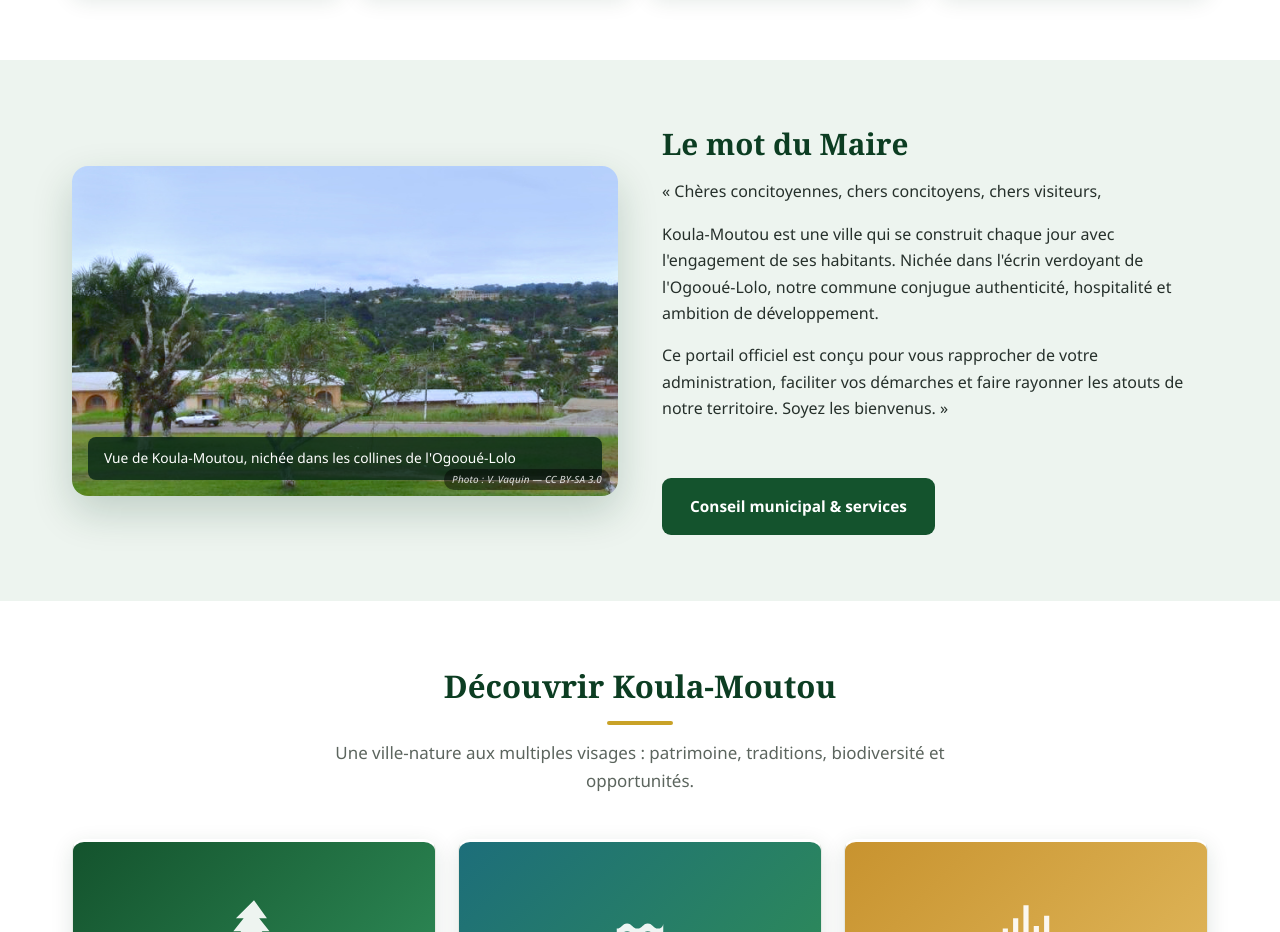
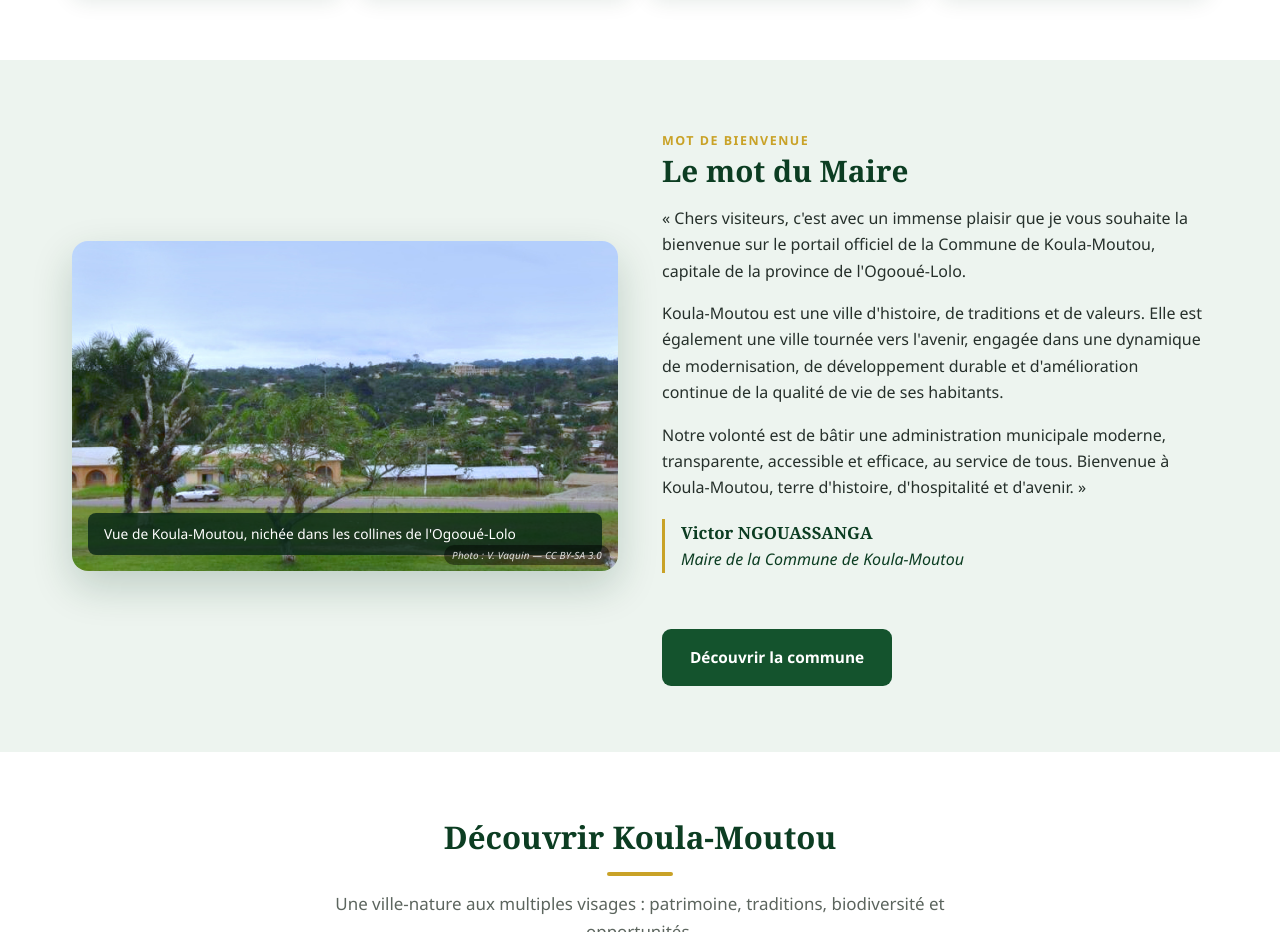
Before and after one commit to dataprocessing052006/site-koulamoutou, a plain HTML site: page index.html in a window 1280 px wide. Shown: the part 1080-2012 px from the top of the page. Drawn offline with Linux system fonts and the light colour scheme; no server answers.

Commit message:
Intègre le mot de bienvenue officiel du Maire sur l'accueil
Remplace le texte générique par le message officiel de M. Victor
Ngouassanga, Maire de la commune, avec bloc signature.

Co-Authored-By: Claude Fable 5 <noreply@anthropic.com>

```diff
--- a/css/style.css
+++ b/css/style.css
@@ -263,6 +263,9 @@ img { max-width: 100%; display: block; }
 .duo__visuel { border-radius: 16px; min-height: 330px; box-shadow: var(--ombre-forte); position: relative; overflow: hidden; }
 .duo__visuel span { position: absolute; bottom: 16px; left: 16px; right: 16px; background: rgba(8,40,22,0.82); color: #fff; padding: 10px 16px; border-radius: 8px; font-size: 0.86rem; }
 
+.signature { font-style: italic; color: var(--vert-d); border-left: 3px solid var(--or); padding-left: 16px; margin-top: 18px; }
+.signature strong { font-family: var(--police-titre); font-style: normal; font-size: 1.05rem; }
+
 .liste-coches { list-style: none; }
 .liste-coches li { padding: 9px 0 9px 32px; position: relative; }
 .liste-coches li::before { content: ""; position: absolute; left: 0; top: 13px; width: 17px; height: 17px; background: var(--vert-l);
--- a/index.html
+++ b/index.html
@@ -100,11 +100,13 @@
         <i class="credit">Photo : V. Vaquin — CC BY-SA 3.0</i>
       </div>
       <div class="duo__texte revele">
+        <span class="kicker">Mot de bienvenue</span>
         <h2>Le mot du Maire</h2>
-        <p>« Chères concitoyennes, chers concitoyens, chers visiteurs,</p>
-        <p>Koula-Moutou est une ville qui se construit chaque jour avec l'engagement de ses habitants. Nichée dans l'écrin verdoyant de l'Ogooué-Lolo, notre commune conjugue authenticité, hospitalité et ambition de développement.</p>
-        <p>Ce portail officiel est conçu pour vous rapprocher de votre administration, faciliter vos démarches et faire rayonner les atouts de notre territoire. Soyez les bienvenus. »</p>
-        <a href="administration.html" class="btn btn--vert mt-40">Conseil municipal &amp; services</a>
+        <p>« Chers visiteurs, c'est avec un immense plaisir que je vous souhaite la bienvenue sur le portail officiel de la Commune de Koula-Moutou, capitale de la province de l'Ogooué-Lolo.</p>
+        <p>Koula-Moutou est une ville d'histoire, de traditions et de valeurs. Elle est également une ville tournée vers l'avenir, engagée dans une dynamique de modernisation, de développement durable et d'amélioration continue de la qualité de vie de ses habitants.</p>
+        <p>Notre volonté est de bâtir une administration municipale moderne, transparente, accessible et efficace, au service de tous. Bienvenue à Koula-Moutou, terre d'histoire, d'hospitalité et d'avenir. »</p>
+        <p class="signature"><strong>Victor NGOUASSANGA</strong><br>Maire de la Commune de Koula-Moutou</p>
+        <a href="presentation.html" class="btn btn--vert mt-40">Découvrir la commune</a>
       </div>
     </div>
   </section>
```
